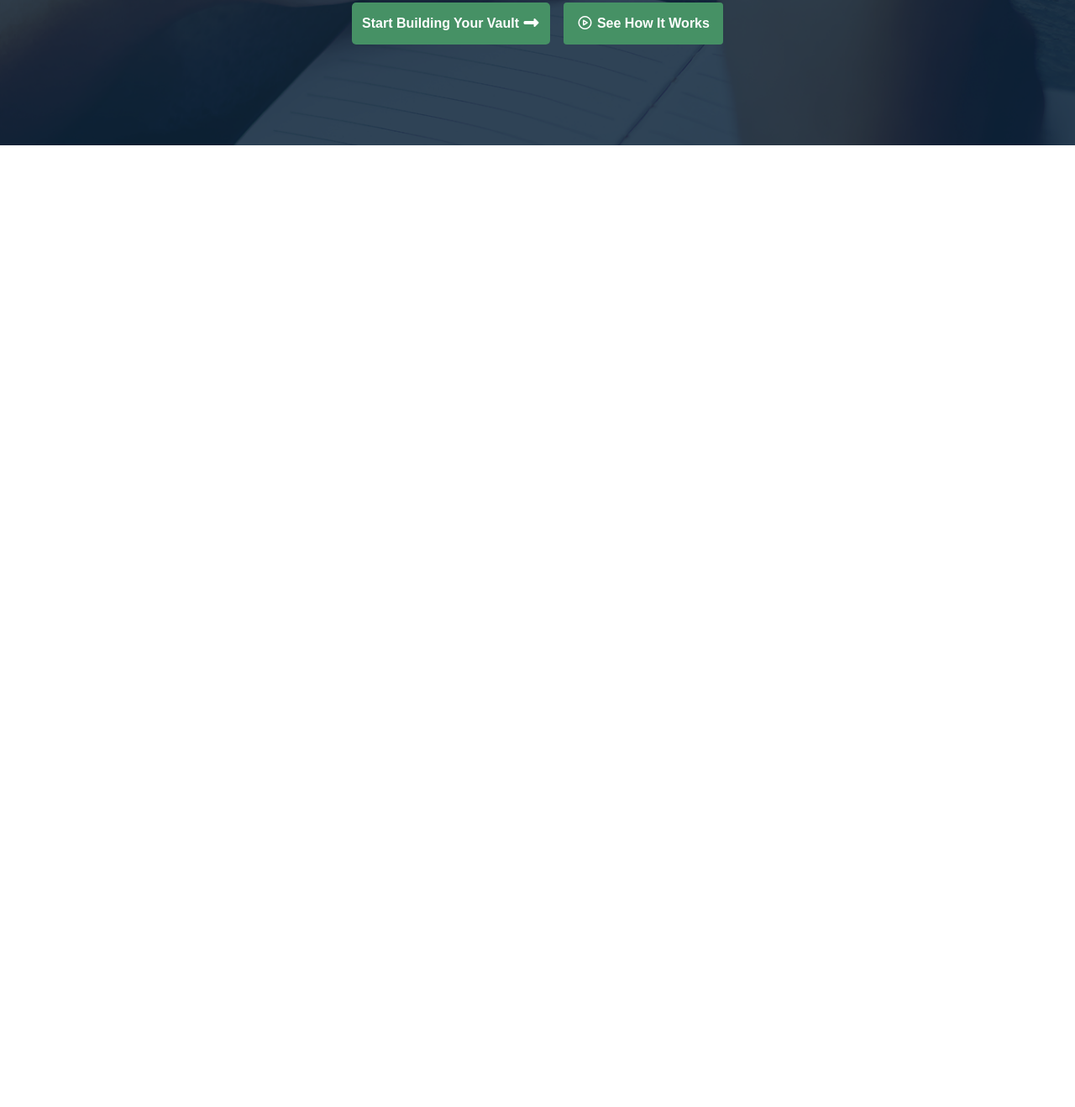
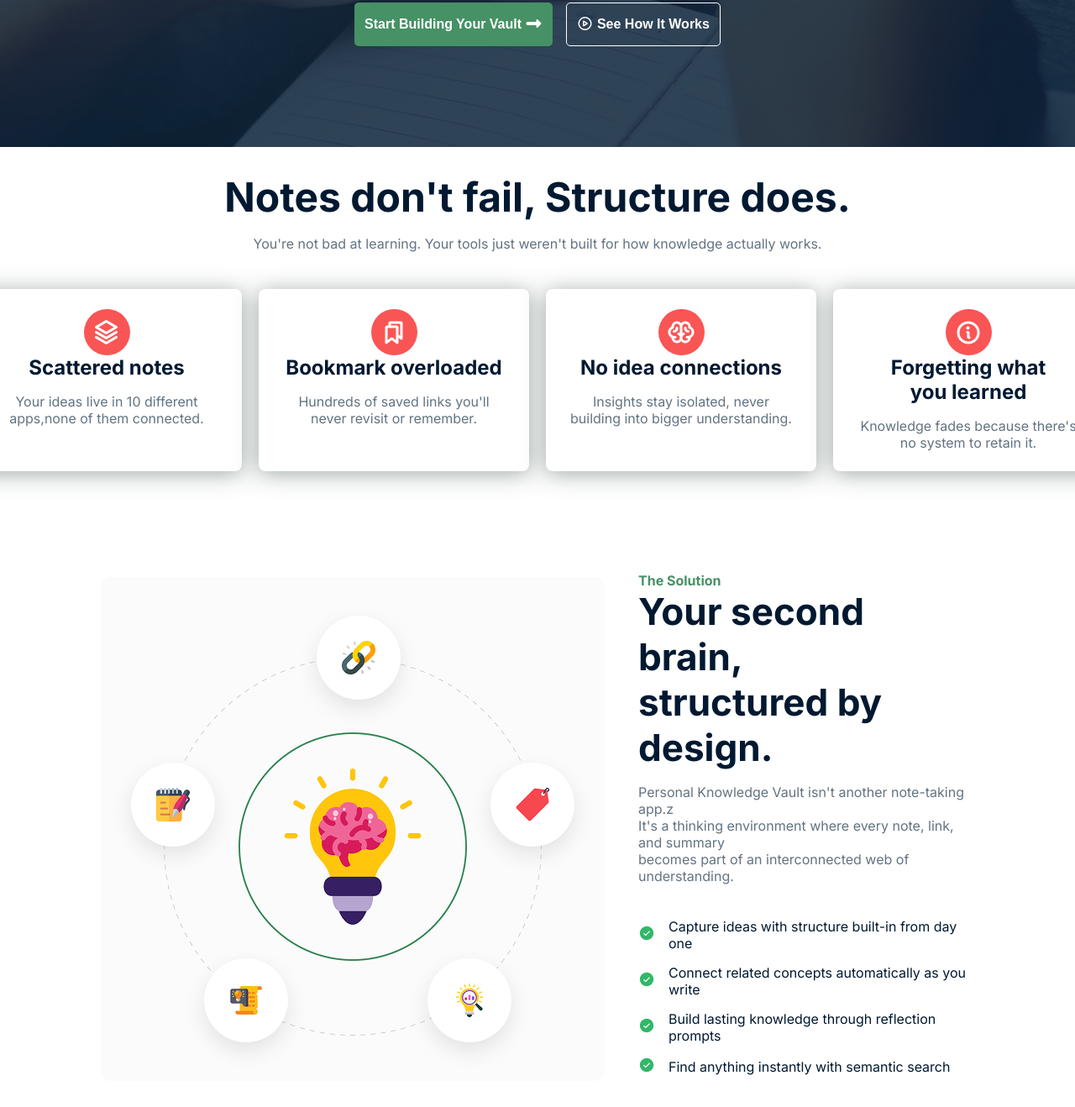
Before and after one commit to mdrafsun3434/Assignment-0001, a plain HTML site: page index.html in a window 1280 px wide. Shown: the part 570-1888 px from the top of the page at 84% size. Before the commit the page ends 800 px from the top, so only its background shows below. Drawn offline with Linux system fonts and the light colour scheme.

Commit message:
forth commit

```diff
--- a/index.html
+++ b/index.html
@@ -27,7 +27,7 @@
         <div><button class="btn">Get Early Access</button></div>
       </nav>
     </header>
-   <!-- section-1 -->
+  <!-- section-1 -->
     <section class="hero">
       <span class="early">Early Access Now Open</span>
       <h1>
@@ -47,3 +47,81 @@
         </button>
         <button class="btn-2 btn"><i class="fa-regular fa-circle-play"></i> See How It Works</button>
       </div>
+    </section>
+    <!-- section-2 -->
+    <section class="family">
+      <h2>Notes don't fail, Structure does.</h2>
+      <p>
+        You're not bad at learning. Your tools just weren't built for how
+        knowledge actually works.
+      </p>
+      <div class="family-card">
+        <div class="card">
+          <div class="family-card-image">
+            <img src="./style/images/Vector.png" alt="" />
+          </div>
+          <h3>Scattered notes</h3>
+          <p>Your ideas live in 10 different apps,none of them connected.</p>
+        </div>
+        <div class="card">
+          <div class="family-card-image">
+            <img src="./style/images/Bookmarks.png" alt=""/>
+          </div>
+          <h3>Bookmark overloaded</h3>
+          <p>Hundreds of saved links you'll never revisit or remember.</p>
+        </div>
+        <div class="card">
+          <div class="family-card-image">
+            <img src="./style/images/Brain.png" alt=""/>
+          </div>
+          <h3>No idea connections</h3>
+          <p>
+            Insights stay isolated, never building into bigger understanding.
+          </p>
+        </div>
+        <div class="card">
+          <div class="family-card-image">
+            <img src="./style/images/Info.png" alt="" />
+          </div>
+          <h3>
+            Forgetting what <br />
+            you learned
+          </h3>
+          <p>Knowledge fades because there's no system to retain it.</p>
+        </div>
+      </div>
+    </section>
+    <!-- section-3 -->
+    <section class="Solution">
+      <div class="Solution-image">
+        <img src="./style/images/knowledge.png" alt=""/>
+      </div>
+      <div class="Solution-container">
+        <span>The Solution</span>
+        <h2>Your second brain, <br/>structured by design.</h2>
+        <p>
+          Personal Knowledge Vault isn't another note-taking app.z <br/>It's a
+          thinking environment where every note, link, and summary <br/>becomes
+          part of an interconnected web of understanding.
+        </p>
+        <ul>
+          <li>
+            <a href="#"><img src="./style/images/CheckCircle.png" alt="" /></a>Capture
+            ideas with structure built-in from day one
+          </li>
+          <li>
+            <a href="#"><img src="./style/images/CheckCircle.png" alt="" /></a>Connect
+            related concepts automatically as you write
+          </li>
+          <li>
+            <a href="#"><img src="./style/images/CheckCircle.png" alt="" /></a> Build
+            lasting knowledge through reflection prompts
+          </li>
+          <li>
+            <a href="#"><img src="./style/images/CheckCircle.png" alt="" /></a>Find
+            anything instantly with semantic search
+          </li>
+        </ul>
+      </div>
+    </section>
+    <!-- section-3 end -->
--- a/style/color.css
+++ b/style/color.css
@@ -99,3 +99,113 @@ nav{
     border-radius: 5px;
     border: none;
 }
+.btn-2{
+    background-color:transparent;
+    color: #FFFFFF;
+    font-size: 16px;
+    font-weight: 600;
+    border-radius: 5px;
+    border: 1px solid white;
+    padding: 16px 12px;
+}
+/* hero section end */
+
+/* section-2 start */
+.family{
+    text-align: center;
+    background-color: #FFFFFF;
+
+
+}
+.family h2{
+    font-size: 48px;
+    color: #001931;
+    font-weight: 700;
+    margin-top: 30px;
+}
+.family p{
+    font-size: 16px;
+     margin-top:16px;
+     color: #627382;
+
+}
+.family-card{
+    display: flex;
+    justify-content: center;
+    gap: 20px;
+    margin: 0 auto;
+
+}
+.family-card-image{
+    background-color: #F95555;
+    width: 55px;
+    height: 55px;
+    display: flex;
+    align-items: center;
+    margin: auto;
+    border-radius: 50%;
+    justify-content: center;
+}
+.card{
+    background: #FFFFFF;
+    box-shadow: 0px 3px 27px 0px rgba(59, 84, 73, 0.5);
+
+    padding: 24px 24px;
+    border-radius: 8px;
+    margin-top: 44px;
+
+}
+.card h3{
+    font-size: 24px;
+    color: #001931;
+    margin-bottom: 16px;
+}
+.card p{
+    font-size: 16px;
+    color: #627382;
+    width: 274px;
+}
+/* section 2 end */
+/* section-3 start*/
+.Solution{
+    display: flex;
+    padding: 120px;
+    align-items: center;
+    justify-content: center;
+    gap: 40px;
+    background-color: #FFFFFF;
+    max-width: 1340px;
+    margin-left: 120px;
+    margin: 0 auto;
+}
+.Solution-image{
+    max-width: 100%;
+    flex: 1;
+}
+.Solution-container span{
+    font-size: 16px;
+    color: #469165;
+    font-weight: 700;
+    margin-bottom: 16px;
+}
+.Solution-container h2{
+    font-size: 44px;
+    font-weight: 700;
+    color: #001931;
+    margin-bottom: 16px;
+
+}
+.Solution-container p{
+    font-size: 16px;
+    color: #627382;
+    margin-bottom: 40px;
+}
+.Solution-container li{
+    font-size: 16px;
+    color: #001931;
+    margin-bottom: 15px ;
+    align-items: center;
+    gap: 16px;
+    display: flex;
+}
+/* section 3 end*/
```
